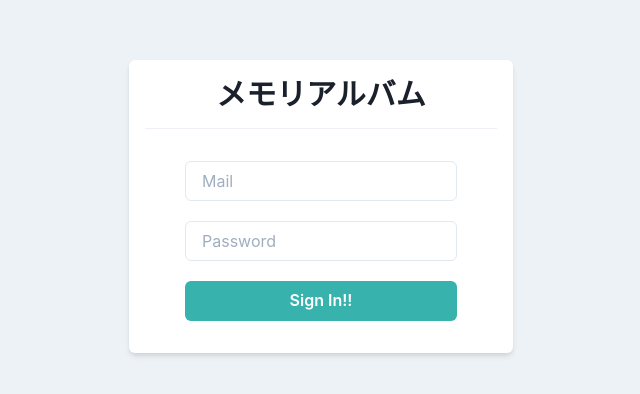
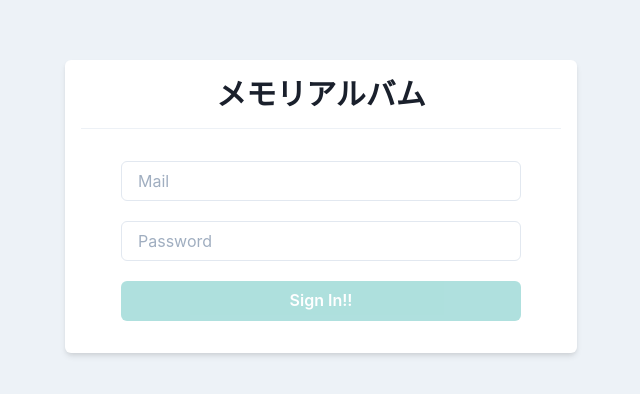
Before and after one commit to yatto17/react-rails-app_frontend-app, a React (Create React App) app in the folder react-app/: page / in a window 1280 px wide. Shown: the part 194-588 px from the top of the page, without its empty margins (319-959 px from the left). Built offline with nearby package versions, Linux system fonts and the light colour scheme.

Commit message:
sign in機能の実装(仮)

```diff
--- a/react-app/src/components/pages/SignIn.tsx
+++ b/react-app/src/components/pages/SignIn.tsx
@@ -1,21 +1,38 @@
-import { FC, memo } from "react";
-import { Box, Divider, Flex, Heading, Stack } from "@chakra-ui/layout";
+import { ChangeEvent, FC, memo, useState } from "react";
+import { Box, Divider, Flex, Heading, Stack, Link } from "@chakra-ui/layout";
 import { Input } from "@chakra-ui/input";
 
 import { PrimaryButton } from "components/atoms/button/PrimaryButton";
+import { useAuth } from "hooks/useAuth";
 
 export const SignIn: FC = memo(() => {
+  const { signIn, loading } = useAuth();
+
+  const [userMail, setUserMail] = useState<string>("");
+  const [userPassword, setUserPassword] = useState("");
+
+  const onChangeUserMail = (e: ChangeEvent<HTMLInputElement>) => setUserMail(e.target.value);
+  const onChangeUserPassword = (e: ChangeEvent<HTMLInputElement>) => setUserPassword(e.target.value);
+
+  const onClickSignIn = () => signIn(userMail, userPassword);
+
   return (
     <Flex align="center" justify="center" height="100vh">
-      <Box bg="white" w="sm" p={4} borderRadius="md" shadow="md">
+      <Box bg="white" w={{ base: "sm", md: "lg" }} p={4} borderRadius="md" shadow="md">
         <Heading as="h1" size="lg" textAlign="center">
           メモリアルバム
         </Heading>
         <Divider my={4} />
         <Stack spacing={5} py={4} px={10}>
-          <Input placeholder="Mail" />
-          <Input placeholder="Password" />
-          <PrimaryButton>Sign In!!</PrimaryButton>
+          <Input placeholder="Mail" value={userMail} onChange={onChangeUserMail} />
+          <Input placeholder="Password" value={userPassword} onChange={onChangeUserPassword} />
+          <PrimaryButton
+            onClick={onClickSignIn}
+            loading={loading}
+            disabled={userMail === "" || userPassword === ""}
+          >
+            Sign In!!
+          </PrimaryButton>
         </Stack>
       </Box>
     </Flex>
--- /dev/null
+++ b/react-app/src/hooks/useAuth.ts
@@ -0,0 +1,42 @@
+import { useCallback, useState } from "react";
+import axios from "axios";
+import { useHistory } from "react-router-dom";
+
+// import { signInParams } from "types/api/signInParams";
+
+import { User } from "types/api/user";
+import { useMessage } from "./useMessage";
+
+export const useAuth = () => {
+  const history = useHistory();
+  const { showMessage } = useMessage();
+
+  const [loading, setLoading] = useState(false);
+
+  const signIn = useCallback(
+    (email: string, password: string) => {
+      setLoading(true);
+
+      axios
+        .get<User>("https://jsonplaceholder.typicode.com/users")
+        .then((res) => {
+          console.log(res.data);
+          if (res.data.email === email && res.data.name === password) {
+            showMessage({ title: "ログインしました", status: "success" });
+            history.push("/home");
+          } else {
+            showMessage({ title: "ユーザーが見つかりません", status: "error" });
+          }
+        })
+        .catch(() => {
+          showMessage({ title: "ログインできません", status: "error" });
+        })
+        .finally(() => {
+          setLoading(false);
+        }
+      );
+    }, [history, showMessage]
+  );
+
+  return { signIn, loading };
+};
```
